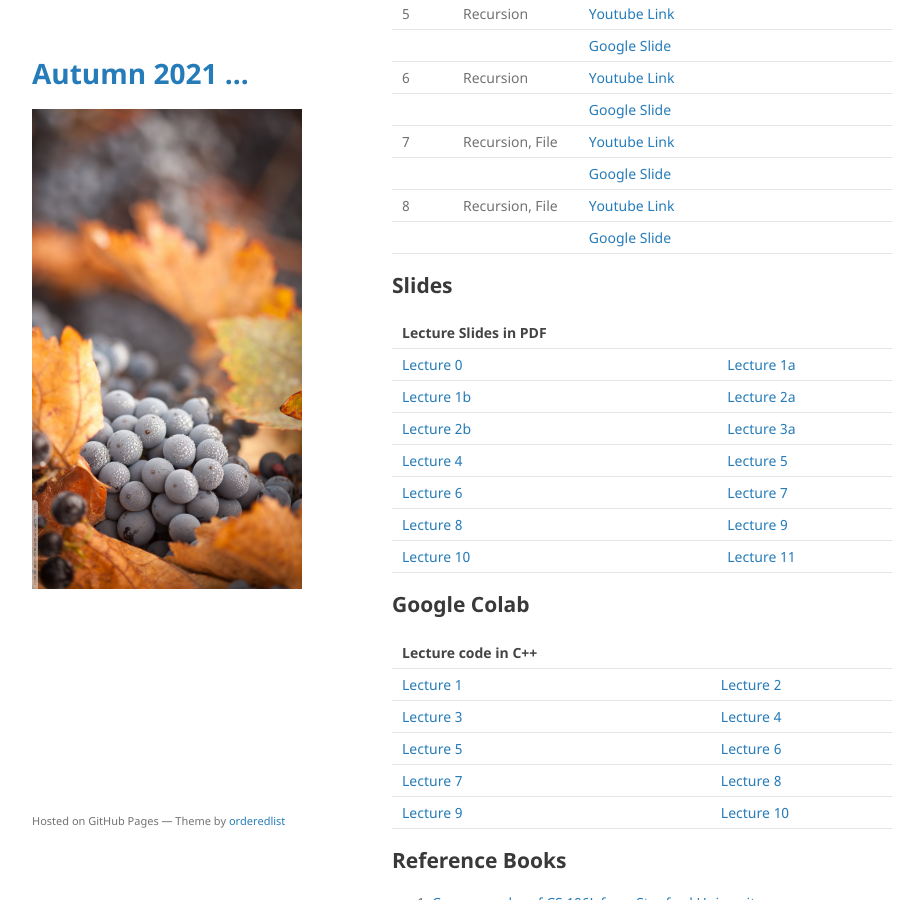
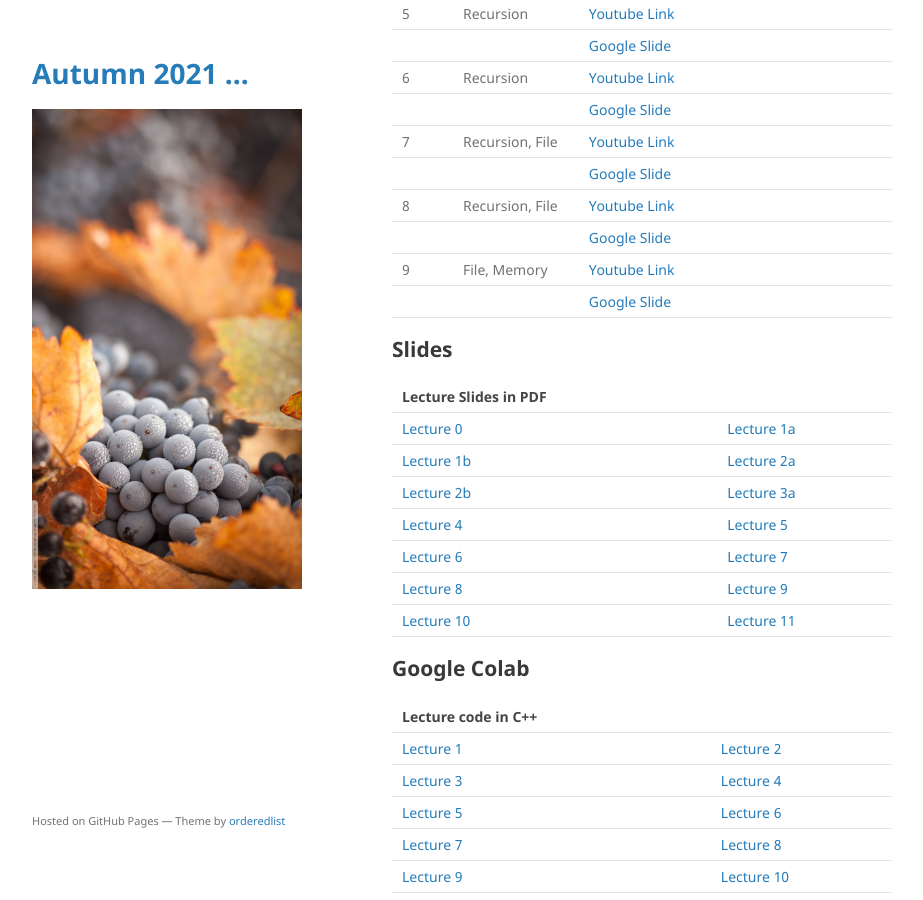
Before and after one commit to mohammadmotiurrahman/mohammadmotiurrahman.github.io, a Jekyll site: the page built from cse203_5/index.md, in a window 1280 px wide and 900 px high, scrolled down 2470 px. Shown: the whole window, without its empty margins (178-1101 px from the left). Built offline with Jekyll 4.4.1, drawn with Linux system fonts in a browser that asks for light colours; our own code applies the rules of GitHub Pages for plain Markdown files.

Commit message:
Update index.md

```diff
--- a/cse203_5/index.md
+++ b/cse203_5/index.md
@@ -84,6 +84,8 @@ environment will force me to not evaluate your exam copies.
 |         |              | [Google Slide](https://jamboard.google.com/d/1ehSeAOZyXbMl-EKcrrl1g58TPu1BfPkROoCQ_8jMtpk/edit?usp=sharing)    |
 | 8       | Recursion, File    | [Youtube Link](https://youtu.be/vXWCFqUMEeA)                                                                   |
 |         |              | [Google Slide]()                                                                                               |
+| 9       | File, Memory    | [Youtube Link](https://youtu.be/7Khv4MGI5O8)                                                                   |
+|         |              | [Google Slide]()                                                                                               |
 
 
 
```
